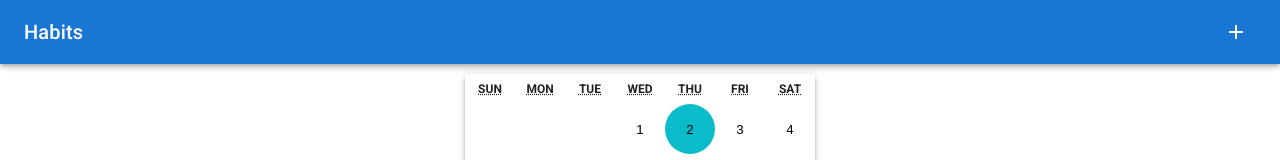
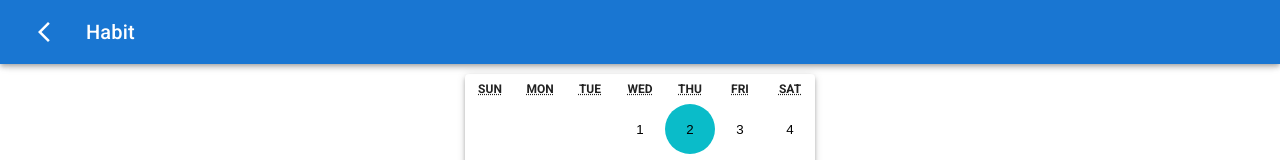
Before and after one commit to KuParsons24/habit-tracker, a React (Create React App) app: page /habit/1 in a window 1280 px wide. Shown: the top 160 px of the page. Built offline with nearby package versions, Linux system fonts and the light colour scheme.

Commit message:
update navbar back button

```diff
--- a/src/components/NavBar.js
+++ b/src/components/NavBar.js
@@ -1,17 +1,33 @@
 import { AppBar, IconButton, Toolbar, Typography } from '@mui/material';
 import AddIcon from '@mui/icons-material/Add';
+import ArrowBackIosNewIcon from '@mui/icons-material/ArrowBackIosNew';
 import * as React from 'react';
+import { useNavigate } from 'react-router-dom';
 
-export default function NavBar() {
+export default function NavBar({ title, backButton }) {
+  let navigate = useNavigate();
+
+  const handleBackClick = () => {
+    navigate(-1);
+  };
+
   return (
     <AppBar position="fixed" elevation={4} sx={{ color: 'white' }}>
       <Toolbar>
+        {backButton ?
+        <IconButton onClick={handleBackClick} color='inherit' sx={{ paddingRight: '30px' }} >
+          <ArrowBackIosNewIcon />
+        </IconButton>
+        :
+        null}
         <Typography variant='h6' component='div' sx={{ flexGrow: 1 }}>
-          Habits
+          {title}
         </Typography>
+        {backButton ?
+        null :
         <IconButton color='inherit' >
           <AddIcon />
-        </IconButton>
+        </IconButton>}
       </Toolbar>
     </AppBar>
   );
```
